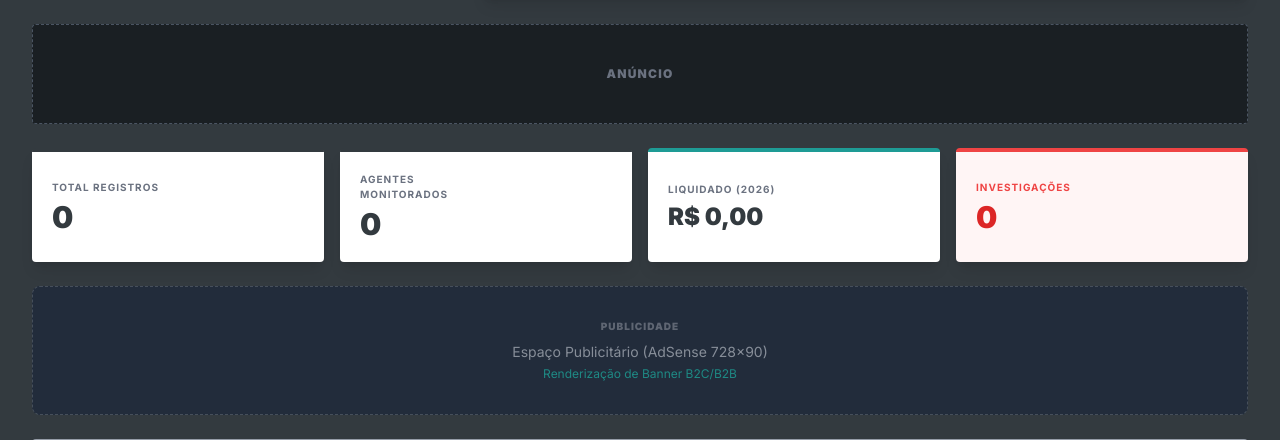
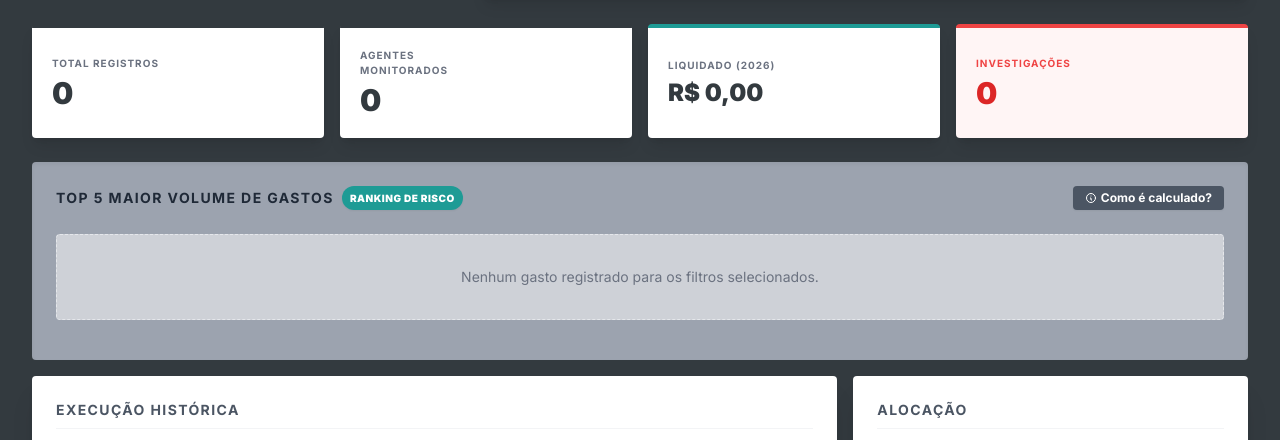
Before and after one commit to Luizzz21/PolitiK, a Django app: page / in a window 1280 px wide. Shown: the part 145-585 px from the top of the page. Run offline with Django 4.2, Linux system fonts and the light colour scheme; data that the repository does not hold is empty; parts of the project's set-up code (start-up, migrations or seed data) failed here and were passed over; some libraries are stand-ins or nearby versions.

Commit message:
style: remove manual ad banners and prepare base.html for Google AdSense Auto Ads

```diff
--- a/politik_django/templates/alertas.html
+++ b/politik_django/templates/alertas.html
@@ -29,11 +29,7 @@
         </div>
     </header>
 
-    <!-- Espaço Publicitário - Alertas Banner -->
-    <div class="bg-[#1e293b] border border-dashed border-gray-600 rounded flex flex-col items-center justify-center text-center p-4 min-h-[90px] text-gray-500 text-xs uppercase tracking-widest font-black mb-8 shadow-sm">
-        <span>Anúncio</span>
-        <!-- Código do Google AdSense entrará aqui (ins class="adsbygoogle") -->
-    </div>
+
 
     {% if alertas_nao_resolvidos|length == 0 %}
     <!-- Estado Vazio -->
--- a/politik_django/templates/base.html
+++ b/politik_django/templates/base.html
@@ -52,6 +52,9 @@
     </style>
 
     {% block extra_head %}{% endblock %}
+
+    <!-- Google AdSense Auto Ads (Insira seu Publisher ID abaixo e remova o comentǭrio) -->
+    <!-- <script async src="https://pagead2.googlesyndication.com/pagead/js/adsbygoogle.js?client=ca-pub-SEU_CODIGO_AQUI" crossorigin="anonymous"></script> -->
 </head>
 <body class="font-sans antialiased min-h-screen flex flex-col">
 
--- a/politik_django/templates/components/ad_banner.html
+++ /dev/null
@@ -1,8 +0,0 @@
-<div class="w-full bg-[#1e293b] border border-gray-600 border-dashed rounded-lg flex flex-col items-center justify-center py-8 my-6 text-center opacity-80 hover:opacity-100 transition-opacity">
-    <span class="block text-[10px] text-gray-500 uppercase tracking-widest font-black mb-2">Publicidade</span>
-    <div class="text-gray-400">
-        <!-- Cole o código do Google AdSense aqui -->
-        <span class="block text-sm">Espaço Publicitário (AdSense 728x90)</span>
-        <span class="block text-xs mt-1 text-[#1A9E96]">Renderização de Banner B2C/B2B</span>
-    </div>
-</div>
--- a/politik_django/templates/fornecedores.html
+++ b/politik_django/templates/fornecedores.html
@@ -35,8 +35,6 @@
             </form>
         </div>
     </div>
-
-    {% include "components/ad_banner.html" %}
 
     <div class="bg-white rounded-md shadow-xl overflow-hidden mt-6">
         <div class="overflow-x-auto">
--- a/politik_django/templates/index.html
+++ b/politik_django/templates/index.html
@@ -126,11 +126,7 @@
     </header>
 
     <div class="grid grid-cols-1 md:grid-cols-2 lg:grid-cols-4 gap-4 mb-6">
-        <!-- Espaço Publicitário - Top Banner -->
-        <div class="col-span-1 md:col-span-2 lg:col-span-4 bg-[#1a1f23] border border-dashed border-gray-600 rounded flex flex-col items-center justify-center text-center p-4 min-h-[100px] text-gray-500 text-xs uppercase tracking-widest font-black mb-2">
-            <span>Anúncio</span>
-            <!-- Código do Google AdSense entrará aqui (ins class="adsbygoogle") -->
-        </div>
+
         <div class="stat-card bg-white p-5 shadow-lg flex items-center justify-between border-t-4 border-[#333a3f]">
             <div>
                 <p class="text-[10px] font-bold text-gray-500 uppercase tracking-widest mb-1">Total Registros</p>
@@ -174,8 +170,6 @@
         </div>
     </div>
 
-
-    {% include "components/ad_banner.html" %}
 
     <!-- Ranking Top 5 Gastadores -->
     <div class="bg-gray-400 rounded p-6 mb-4 shadow-inner relative overflow-hidden">
--- a/politik_django/templates/politico_detail.html
+++ b/politik_django/templates/politico_detail.html
@@ -111,12 +111,7 @@
                 </div>
             </div>
 
-            <!-- Espaço para Anúncio -->
-            <div class="bg-gray-800/30 border-2 border-dashed border-gray-700 rounded shadow-sm p-6 flex flex-col items-center justify-center text-center min-h-[300px]">
-                <span class="text-gray-400 text-sm font-bold uppercase tracking-widest mb-2">Espaço Publicitário</span>
-                <span class="text-xs text-gray-400">Anúncio aparecerá aqui em breve.</span>
             </div>
-        </div>
 
         <!-- Analytics e Movimentações -->
         <div class="lg:col-span-2 space-y-6">
--- a/politik_django/templates/ranking.html
+++ b/politik_django/templates/ranking.html
@@ -27,11 +27,7 @@
         <button onclick="window.location.href='?escopo=Municipal'" class="tab-escopo px-2 sm:px-6 py-2 text-xs sm:text-sm font-bold rounded-md transition-all {% if current_escopo == 'Municipal' %}bg-[#1e9b95] text-white shadow{% else %}text-gray-400 hover:text-white hover:bg-gray-700{% endif %}">Municipal</button>
     </div>
 
-    <!-- Espaço Publicitário - Ranking Banner -->
-    <div class="bg-[#1a1f23] border border-dashed border-gray-600 rounded flex flex-col items-center justify-center text-center p-4 min-h-[90px] text-gray-500 text-xs uppercase tracking-widest font-black mb-6">
-        <span>Anúncio</span>
-        <!-- Código do Google AdSense entrará aqui (ins class="adsbygoogle") -->
-    </div>
+
 
     <div class="bg-white shadow-xl rounded-lg overflow-hidden border border-gray-200">
         <div class="overflow-x-auto">
```
